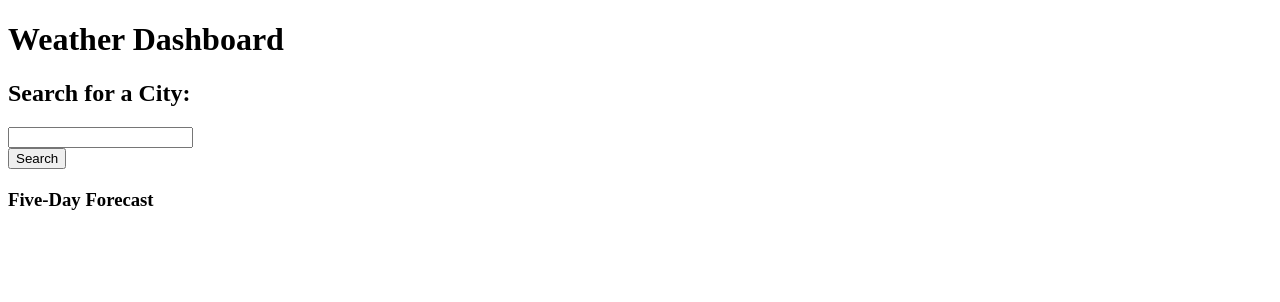
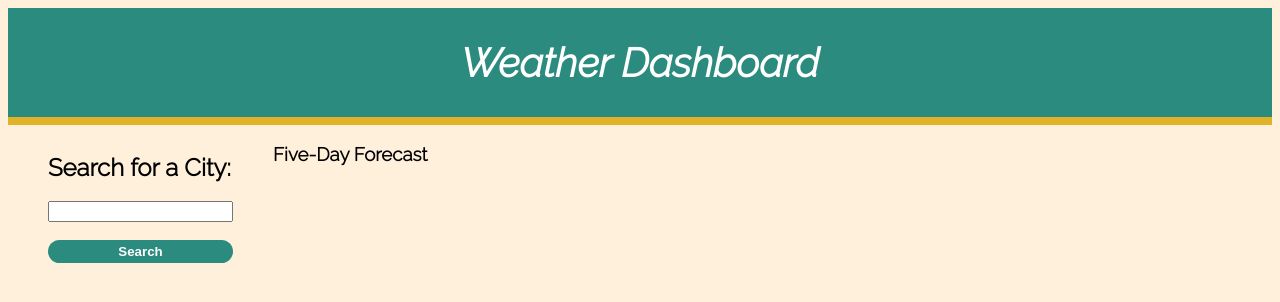
Before and after one commit to itzelherndz/weather-dashboard, a plain HTML site: page index.html in a window 1280 px wide. Drawn offline with Linux system fonts and the light colour scheme.

Commit message:
added css reset and style sheets

```diff
--- /dev/null
+++ b/assets/css/style.css
@@ -0,0 +1,60 @@
+:root {
+    --color-1:#2b8b7f;
+    --color-2:#dfb228;
+    --color-3:#809ea1;
+    --color-4:#fff0db;
+    --color-5:#ffff;
+}
+
+body{
+    background-color:var(--color-4);
+}
+
+header{
+    /* box model */
+    padding: 0.5vh;
+    border-bottom:1vh solid var(--color-2);
+    background-color:var(--color-1);
+    /* text properties */
+    color:var(--color-5);
+    font-size:125%;
+    font-style:italic;
+    text-align:center;
+}
+
+main{
+    display:flex;
+}
+
+h1,h2,h3{
+    /* text properties */
+    font-family: 'Raleway', sans-serif;
+}
+
+aside{
+    /* flexbox */
+    display:flex;
+    flex-direction:column;
+    align-items:flex-start;
+    /* box model */
+    margin:1vh 5vh;
+}
+
+form{
+    /* flexbox */
+    display:flex;
+    flex-direction:column;
+    justify-content:center;
+}
+
+button{
+    /* text properties */
+    color:var(--color-5);
+    font-weight:bold;
+    /* background color */
+    background-color:var(--color-1);
+    /* box model */
+    border:0px;
+    border-radius:2.5vh;
+    padding:0.5vh 5vh;
+}
--- a/index.html
+++ b/index.html
@@ -4,6 +4,12 @@
         <meta charset="UTF-8">
         <meta name="viewport" content="width=device-width, initial-scale=1" />
         <title>Weather Dashboard</title>
+        <link rel="stylesheet" href="./assets/css/reset.css">
+        <link rel="stylesheet" href="./assets/css/style.css">
+        <link rel="preconnect" href="https://fonts.googleapis.com">
+        <link rel="preconnect" href="https://fonts.gstatic.com" crossorigin>
+        <link href="https://fonts.googleapis.com/css2?family=Raleway:ital,wght@0,300;1,300&display=swap" rel="stylesheet">
+
     </head>
     <body>
         <header>
@@ -20,9 +26,8 @@
                 </search>
                 <section id="city-history"></section>
             </aside>
-            <section id="weather-today">
-                <h2></h2>
-            </section>
+            <section id="weather">
+                <section id="weather-today"></section>
                 <section id="forecast">
                     <h3>Five-Day Forecast</h3>
                     <div class="card" id="day-one"></div>
@@ -31,6 +36,7 @@
                     <div class="card" id="day-four"></div>
                     <div class="card" id="day-five"></div>
                 </section>
+            </section>
         </main>
     </body>
 </html>
```
Also changed, not shown: assets/css/reset.css (added). Lines whose indentation alone changed are shown as unchanged.
